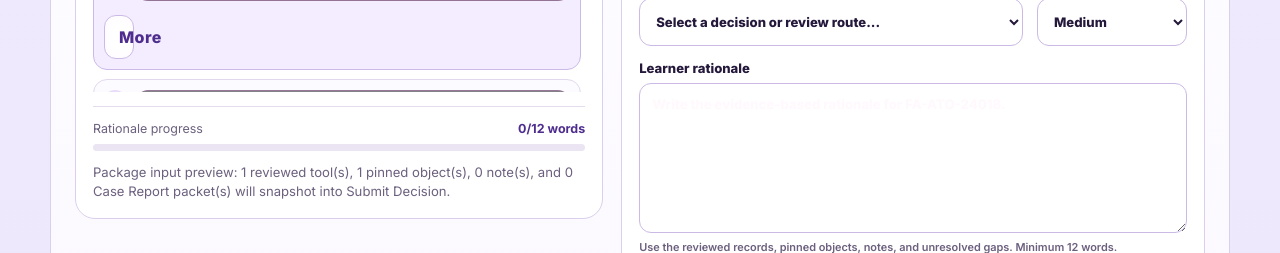
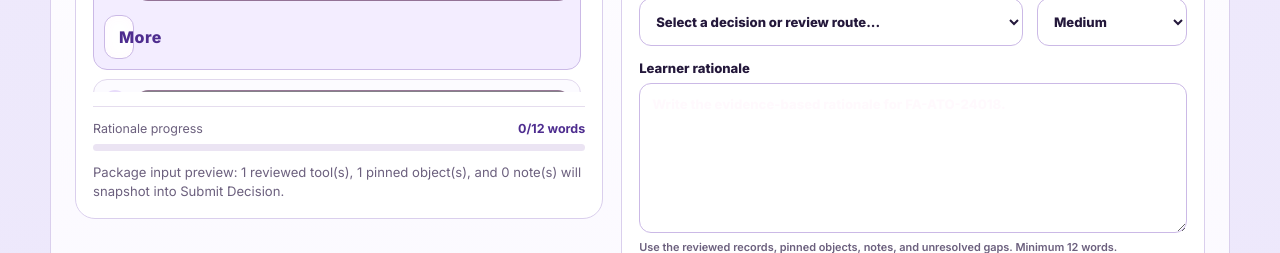
Before and after one commit to iamre2024-debug/fraud-Academy-v1, a React (Vite) app: page / in a window 1280 px wide. Shown: the part 4591-4844 px from the top of the page. Built offline with nearby package versions, Linux system fonts and the light colour scheme.

Commit message:
Remove Case Report workflow

```diff
--- a/src/data/reviewPackage.js
+++ b/src/data/reviewPackage.js
@@ -64,20 +64,17 @@ export const requiredReviewTools = [
   'Transaction History',
   'Evidence Center',
   'Link Analysis',
-  'Case Report',
 ];
 
 export const minimumRationaleWords = 12;
 
-export function getReviewPackageStatus({ completedTools = [], tray = [], notes = [], draft = {}, reportPackets = [] }) {
+export function getReviewPackageStatus({ completedTools = [], tray = [], notes = [], draft = {} }) {
   const missingTools = requiredReviewTools.filter((tool) => !completedTools.includes(tool));
   const blockers = [];
   const messages = [];
-  const reportPacketCount = reportPackets.length;
   const rationaleWordCount = wordCount(draft.reason);
   const hasRationale = Boolean(draft.reason?.trim());
-  const packageInputSummary = buildPackageInputSummary({ completedTools, tray, notes, reportPackets });
-  const packetFeed = buildPacketFeed(reportPackets);
+  const packageInputSummary = buildPackageInputSummary({ completedTools, tray, notes });
 
   if (missingTools.length) blockers.push(`review required tools: ${missingTools.join(', ')}`);
   if (!tray.length) blockers.push('pin at least one object');
@@ -101,8 +98,6 @@ export function getReviewPackageStatus({ completedTools = [], tray = [], notes =
   }
 
   messages.push(packageInputSummary);
-  messages.push(reportPacketCount ? `${reportPacketCount} structured Case Report packet(s) saved into the draft.` : 'Structured Case Report packets are optional, but expanded records can now be saved into the draft.');
-  messages.push(packetFeed.message);
 
   return {
     reviewedRequired: requiredReviewTools.length - missingTools.length,
@@ -110,16 +105,14 @@ export function getReviewPackageStatus({ completedTools = [], tray = [], notes =
     missingTools,
     blockers,
     messages,
-    reportPacketCount,
     rationaleWordCount,
     minimumRationaleWords,
     packageInputSummary,
-    caseReportPacketFeed: packetFeed.items,
     ready: missingTools.length === 0 && tray.length > 0 && notes.length > 0 && Boolean(draft.choice) && reviewChoices.includes(draft.choice) && hasRationale && rationaleWordCount >= minimumRationaleWords,
   };
 }
 
-export function buildReviewPackage({ caseId, agentId, draft, completedTools = [], tray = [], notes = [], reportPackets = [], packageStatus }) {
+export function buildReviewPackage({ caseId, agentId, draft, completedTools = [], tray = [], notes = [], packageStatus }) {
   return {
     id: `${caseId}-${Date.now()}`,
     caseId,
@@ -131,45 +124,17 @@ export function buildReviewPackage({ caseId, agentId, draft, completedTools = []
     completedTools: [...completedTools],
     pinnedEvidence: [...tray],
     noteSnapshot: notes.slice(0, 8),
-    caseReportPackets: reportPackets.slice(0, 12),
-    caseReportPacketFeed: packageStatus?.caseReportPacketFeed ?? buildPacketFeed(reportPackets).items,
-    packageInputSummary: packageStatus?.packageInputSummary ?? buildPackageInputSummary({ completedTools, tray, notes, reportPackets }),
+    packageInputSummary: packageStatus?.packageInputSummary ?? buildPackageInputSummary({ completedTools, tray, notes }),
     reviewedRequired: packageStatus?.reviewedRequired ?? 0,
     totalRequired: packageStatus?.totalRequired ?? requiredReviewTools.length,
     missingTools: packageStatus?.missingTools ?? [],
     blockers: packageStatus?.blockers ?? [],
-    reportPacketCount: packageStatus?.reportPacketCount ?? reportPackets.length,
     savedAt: new Date().toLocaleString([], { month: 'short', day: 'numeric', hour: '2-digit', minute: '2-digit' }),
   };
 }
 
-function buildPackageInputSummary({ completedTools = [], tray = [], notes = [], reportPackets = [] }) {
-  return `Package input preview: ${completedTools.length} reviewed tool(s), ${tray.length} pinned object(s), ${notes.length} note(s), and ${reportPackets.length} Case Report packet(s) will snapshot into Submit Decision.`;
-}
-
-function buildPacketFeed(reportPackets = []) {
-  if (!reportPackets.length) {
-    return {
-      items: [],
-      message: 'Case Report packet feed: no structured packets are attached yet.',
-    };
-  }
-
-  const items = reportPackets.slice(0, 12).map((packet) => ({
-    id: packet.id,
-    section: packet.section,
-    sourceTool: packet.sourceTool,
-    recordId: packet.recordId,
-    title: packet.title,
-  }));
-  const visibleItems = items.slice(0, 4).map((packet) => `${packet.section} from ${packet.sourceTool} (${packet.recordId})`);
-  const extraCount = Math.max(0, reportPackets.length - visibleItems.length);
-  const suffix = extraCount ? ` · +${extraCount} more` : '';
-
-  return {
-    items,
-    message: `Case Report packet feed: ${visibleItems.join(' · ')}${suffix}.`,
-  };
+function buildPackageInputSummary({ completedTools = [], tray = [], notes = [] }) {
+  return `Package input preview: ${completedTools.length} reviewed tool(s), ${tray.length} pinned object(s), and ${notes.length} note(s) will snapshot into Submit Decision.`;
 }
 
 function wordCount(text = '') {
```
